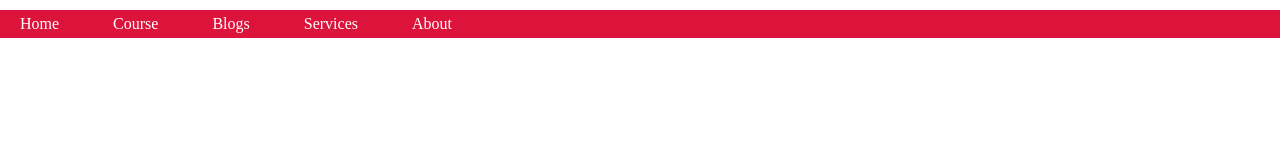
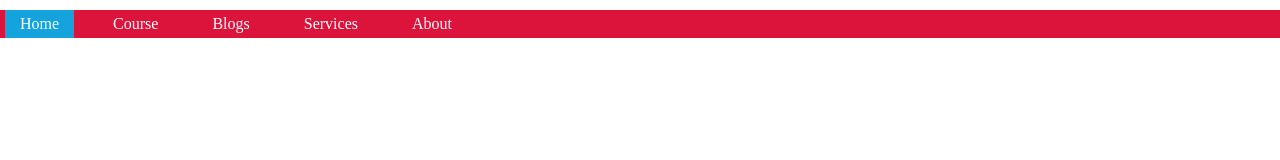
Before and after one commit to anamkhanbd/Navbar_Click_to_Active_JS-Code1.0.0, a plain HTML site: page index.html in a window 1280 px wide. Drawn offline with Linux system fonts and the light colour scheme.

Commit message:
BG Color and Hover Effect change

```diff
--- a/css/style.css
+++ b/css/style.css
@@ -1,32 +1,39 @@
-*{
+* {
     margin: 0;
     padding: 0;
     box-sizing: border-box;
     scroll-behavior: smooth;
 }
-.nav{
+
+.nav {
     margin-top: 10px;
     background-color: crimson;
-     color:#fff;
+    color: #fff;
 }
- a{
+
+a {
     text-decoration: none;
 }
+
 .nav ul {
     list-style: none;
 }
+
 .nav ul li {
     display: inline-block;
     margin: 0 15px 0 5px;
     padding: 5px 15px;
     transition: 1s all;
 }
- .nav ul li:hover{
-     background-color: green;
+
+.nav ul li:hover {
+    background-color: rgb(20, 163, 220);
 }
- .nav ul li a{
+
+.nav ul li a {
     color: #fff;
 }
-.active{
-    background-color: green;
+
+.active {
+    background-color: rgb(20, 163, 220);
 }
--- a/index.html
+++ b/index.html
@@ -1,5 +1,6 @@
 <!doctype html>
 <html lang="en">
+
 <head>
     <title>Title</title>
     <!-- Required meta tags -->
@@ -7,10 +8,11 @@
     <meta name="viewport" content="width=device-width, initial-scale=1, shrink-to-fit=no">
     <link rel="stylesheet" href="css/style.css">
 </head>
+
 <body>
     <div class="nav">
         <ul>
-                <li><a href="#">Home</a></li>
+            <li class="active"><a href="#">Home</a></li>
             <li><a href="#">Course </a></li>
             <li><a href="#">Blogs</a></li>
             <li><a href="#">Services </a></li>
@@ -21,4 +23,5 @@
 
     <script src="js/script.js"></script>
 </body>
+
 </html>
```
Lines whose indentation alone changed are shown as unchanged.
